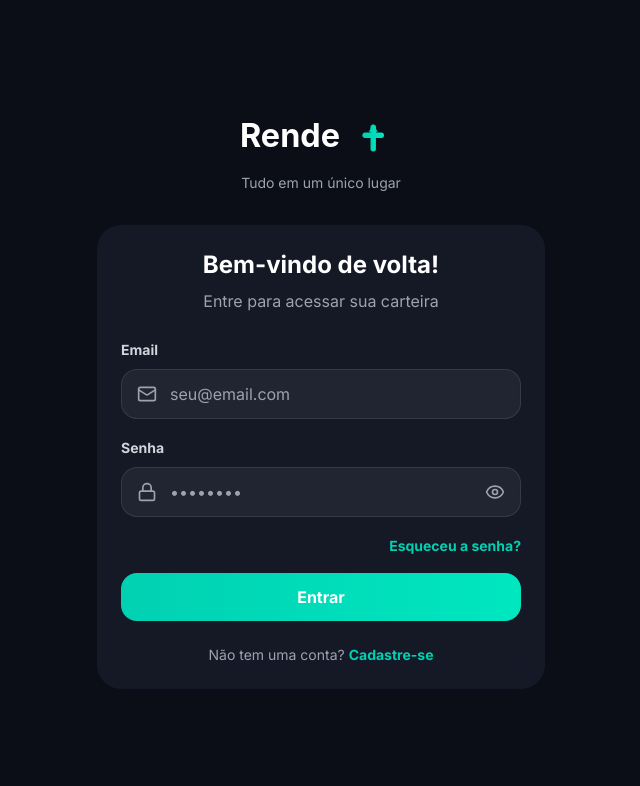
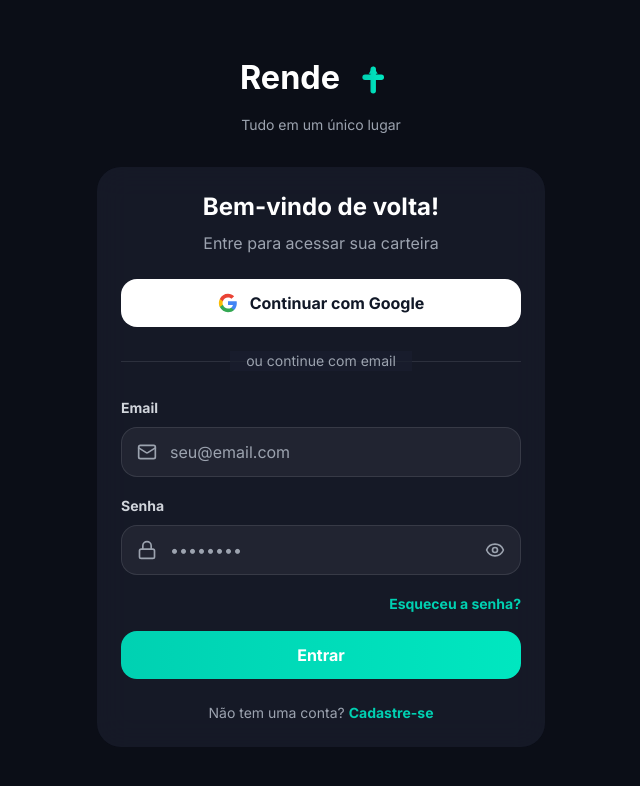
Before and after one commit to Marcelo210598/rende-, a Next.js app: page /login in a window 1280 px wide. Shown: the top 786 px of the page, without its empty margins (319-959 px from the left). Built offline with nearby package versions, Linux system fonts and the light colour scheme.

Commit message:
feat: Adicionar botão de login/cadastro com Google

```diff
--- a/app/cadastro/page.tsx
+++ b/app/cadastro/page.tsx
@@ -81,6 +81,46 @@
                     <div className="text-center space-y-2">
                         <h1 className="text-2xl font-bold">Crie sua conta</h1>
                         <p className="text-gray-400">Comece a investir com inteligência</p>
+                    </div>
+
+                    {/* Google Sign Up */}
+                    <button
+                        type="button"
+                        onClick={() => {
+                            // Aqui você integraria com NextAuth ou Firebase
+                            alert("Integração com Google em breve!");
+                        }}
+                        className="w-full bg-white hover:bg-gray-100 text-gray-900 font-bold py-3 px-4 rounded-2xl transition-all duration-300 flex items-center justify-center gap-3 hover:scale-105"
+                    >
+                        <svg className="w-5 h-5" viewBox="0 0 24 24">
+                            <path
+                                fill="#4285F4"
+                                d="M22.56 12.25c0-.78-.07-1.53-.2-2.25H12v4.26h5.92c-.26 1.37-1.04 2.53-2.21 3.31v2.77h3.57c2.08-1.92 3.28-4.74 3.28-8.09z"
+                            />
+                            <path
+                                fill="#34A853"
+                                d="M12 23c2.97 0 5.46-.98 7.28-2.66l-3.57-2.77c-.98.66-2.23 1.06-3.71 1.06-2.86 0-5.29-1.93-6.16-4.53H2.18v2.84C3.99 20.53 7.7 23 12 23z"
+                            />
+                            <path
+                                fill="#FBBC05"
+                                d="M5.84 14.09c-.22-.66-.35-1.36-.35-2.09s.13-1.43.35-2.09V7.07H2.18C1.43 8.55 1 10.22 1 12s.43 3.45 1.18 4.93l2.85-2.22.81-.62z"
+                            />
+                            <path
+                                fill="#EA4335"
+                                d="M12 5.38c1.62 0 3.06.56 4.21 1.64l3.15-3.15C17.45 2.09 14.97 1 12 1 7.7 1 3.99 3.47 2.18 7.07l3.66 2.84c.87-2.6 3.3-4.53 6.16-4.53z"
+                            />
+                        </svg>
+                        Cadastrar com Google
+                    </button>
+
+                    {/* Divider */}
+                    <div className="relative">
+                        <div className="absolute inset-0 flex items-center">
+                            <div className="w-full border-t border-white/10"></div>
+                        </div>
+                        <div className="relative flex justify-center text-sm">
+                            <span className="px-4 bg-card text-gray-400">ou cadastre-se com email</span>
+                        </div>
                     </div>
 
                     <form onSubmit={handleSubmit} className="space-y-4">
--- a/app/login/page.tsx
+++ b/app/login/page.tsx
@@ -44,6 +44,46 @@
                     <div className="text-center space-y-2">
                         <h1 className="text-2xl font-bold">Bem-vindo de volta!</h1>
                         <p className="text-gray-400">Entre para acessar sua carteira</p>
+                    </div>
+
+                    {/* Google Sign In */}
+                    <button
+                        type="button"
+                        onClick={() => {
+                            // Aqui você integraria com NextAuth ou Firebase
+                            alert("Integração com Google em breve!");
+                        }}
+                        className="w-full bg-white hover:bg-gray-100 text-gray-900 font-bold py-3 px-4 rounded-2xl transition-all duration-300 flex items-center justify-center gap-3 hover:scale-105"
+                    >
+                        <svg className="w-5 h-5" viewBox="0 0 24 24">
+                            <path
+                                fill="#4285F4"
+                                d="M22.56 12.25c0-.78-.07-1.53-.2-2.25H12v4.26h5.92c-.26 1.37-1.04 2.53-2.21 3.31v2.77h3.57c2.08-1.92 3.28-4.74 3.28-8.09z"
+                            />
+                            <path
+                                fill="#34A853"
+                                d="M12 23c2.97 0 5.46-.98 7.28-2.66l-3.57-2.77c-.98.66-2.23 1.06-3.71 1.06-2.86 0-5.29-1.93-6.16-4.53H2.18v2.84C3.99 20.53 7.7 23 12 23z"
+                            />
+                            <path
+                                fill="#FBBC05"
+                                d="M5.84 14.09c-.22-.66-.35-1.36-.35-2.09s.13-1.43.35-2.09V7.07H2.18C1.43 8.55 1 10.22 1 12s.43 3.45 1.18 4.93l2.85-2.22.81-.62z"
+                            />
+                            <path
+                                fill="#EA4335"
+                                d="M12 5.38c1.62 0 3.06.56 4.21 1.64l3.15-3.15C17.45 2.09 14.97 1 12 1 7.7 1 3.99 3.47 2.18 7.07l3.66 2.84c.87-2.6 3.3-4.53 6.16-4.53z"
+                            />
+                        </svg>
+                        Continuar com Google
+                    </button>
+
+                    {/* Divider */}
+                    <div className="relative">
+                        <div className="absolute inset-0 flex items-center">
+                            <div className="w-full border-t border-white/10"></div>
+                        </div>
+                        <div className="relative flex justify-center text-sm">
+                            <span className="px-4 bg-card text-gray-400">ou continue com email</span>
+                        </div>
                     </div>
 
                     <form onSubmit={handleLogin} className="space-y-4">
```
